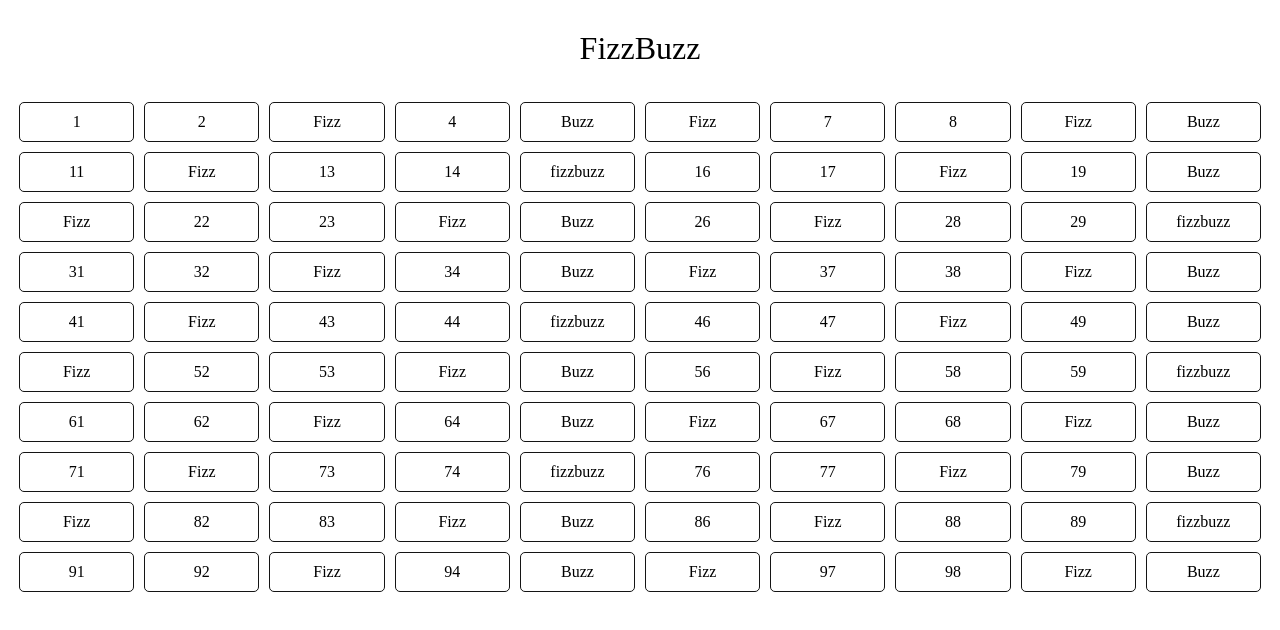
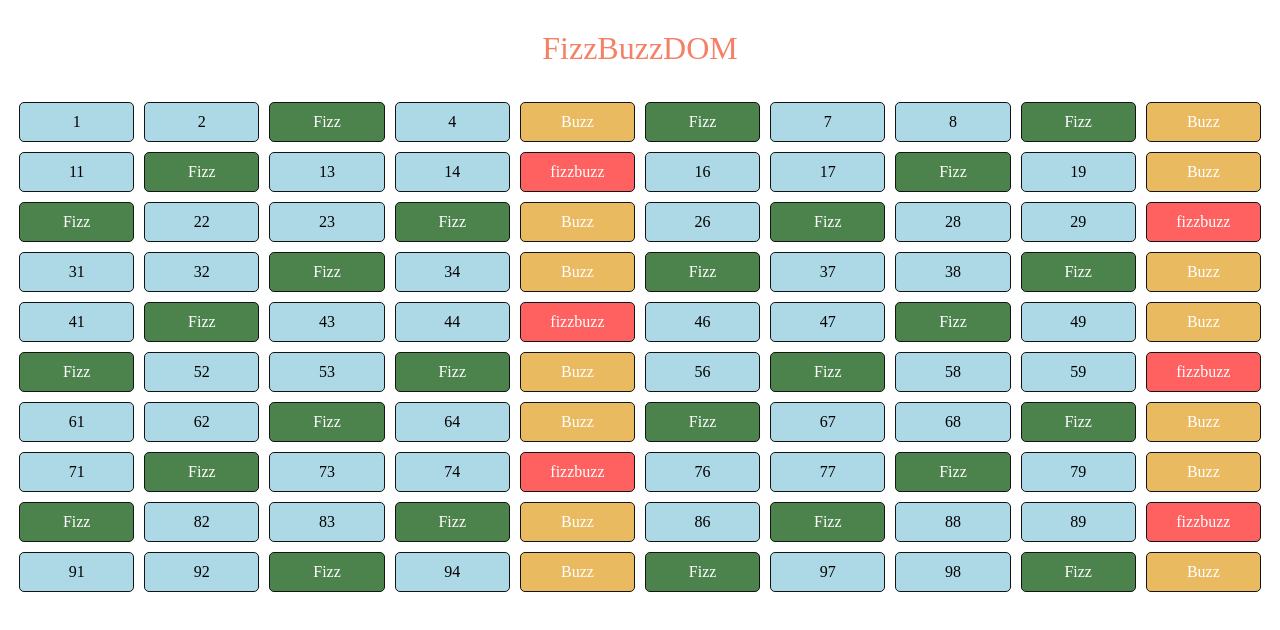
Before and after one commit to LivingtonMerello98/js-fizzbuzz, a plain HTML site: page index.html in a window 1280 px wide. Drawn offline with Linux system fonts and the light colour scheme.

Commit message:
[upd] fizz, buzz and fizzBuzz bg-colors and color classes in style.css

```diff
--- a/index.html
+++ b/index.html
@@ -7,10 +7,12 @@
     <title>FizzBuzz</title>
 </head>
 <body>
-    <!-- bonus2 -->
+    <div class="conainer">
+        <!-- bonus2 -->
     <div id="title"></div>
     <!-- bonus 1 -->
     <div id="container"></div>
-    <script src="main.js"></script>
+    </div>
+   <script src="main.js"></script>
 </body>
 </html>
--- a/main.js
+++ b/main.js
@@ -5,7 +5,8 @@ console.log("sono correttamente collegato al doc.html")
 //bonus2
 const title = document.getElementById('title');
 title.classList.add( 'text-center','fs-32','py-30');
-title.textContent="FizzBuzz";
+title.style.color='#f48167';
+title.textContent="FizzBuzzDOM";
 
 
 //bonus1
@@ -24,18 +25,22 @@ function fizzBuzz(){
         console.log('fizzBuzz');
         //aggiunta parola Fizz al div
         element.textContent =  'fizzbuzz';
+        element.classList.add('fizzBuzz','text-white');
     // Sostituizione multipli di 3 con "Fizz"
     } else if(i % 3 === 0){
         console.log('Fizz');
         element.textContent =  'Fizz';
+        element.classList.add('fizz','text-white');
     // Sostituzione multipli di 5 con "Buzz"
     } else if(i % 5 === 0){
         console.log('Buzz')
-        element.textContent =  'Buzz'
+        element.textContent =  'Buzz';
+        element.classList.add('buzz','text-white');
     } else {
     // Altrimenti stampare il numero
         console.log(i);
         element.textContent = i;
+        element.classList.add('number');
     }
         container.appendChild(element)
     }
--- a/style.css
+++ b/style.css
@@ -24,8 +24,15 @@
 
 
 /*bonus 2*/
+
+.container{
+    width: 80%;
+}
 .text-center{
     text-align: center;
+}
+.text-white{
+    color: white;
 }
 
 .fs-32{
@@ -35,3 +42,20 @@
 .py-30{
     padding: 30px 0;
 }
+
+
+.fizz{
+    background-color: rgb(76, 131, 76);
+}
+
+.buzz{
+    background-color: rgb(234, 186, 96);
+}
+
+.fizzBuzz{
+    background-color: rgb(255, 97, 97);
+}
+
+.number{
+    background-color: lightblue;
+}
```
